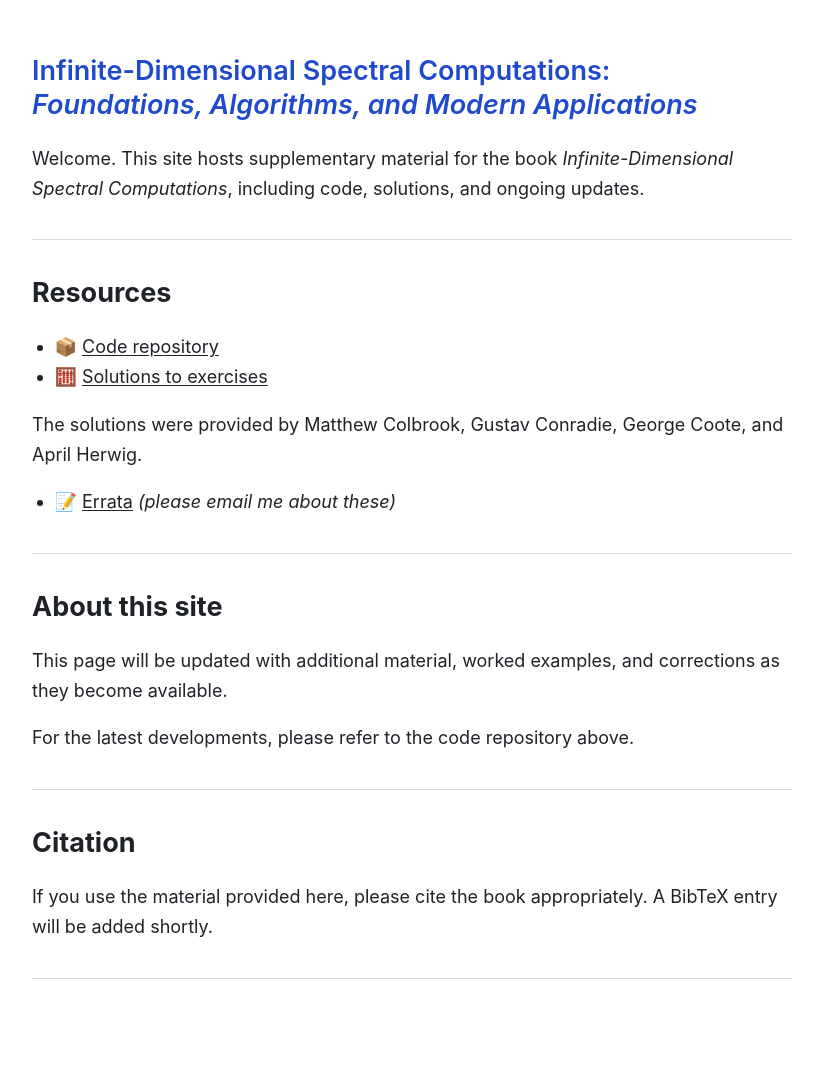
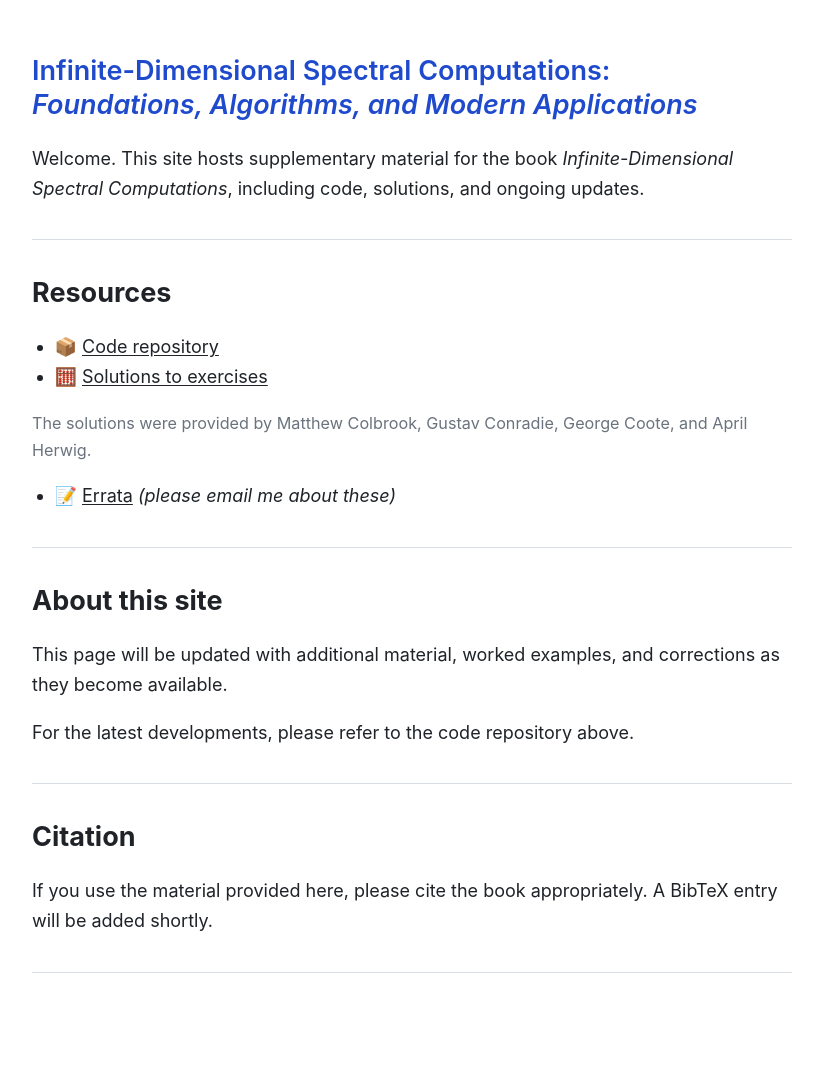
Before and after one commit to MColbrook/spectralcomputations, a Jekyll site: the page built from index.md, in a window 1280 px wide. Shown: the whole page, without its empty margins (228-1051 px from the left). Built offline with Jekyll 4.4.1, drawn with Linux system fonts in a browser that asks for light colours.

Commit message:
Update style.css

```diff
--- a/assets/css/style.css
+++ b/assets/css/style.css
@@ -47,3 +47,9 @@ hr {
   font-weight: 600;
   margin-top: 0;
 }
+
+.attribution {
+  font-size: 0.9rem;
+  color: #6a737d;   /* subtle grey */
+  margin-top: 0.5rem;
+}
```
